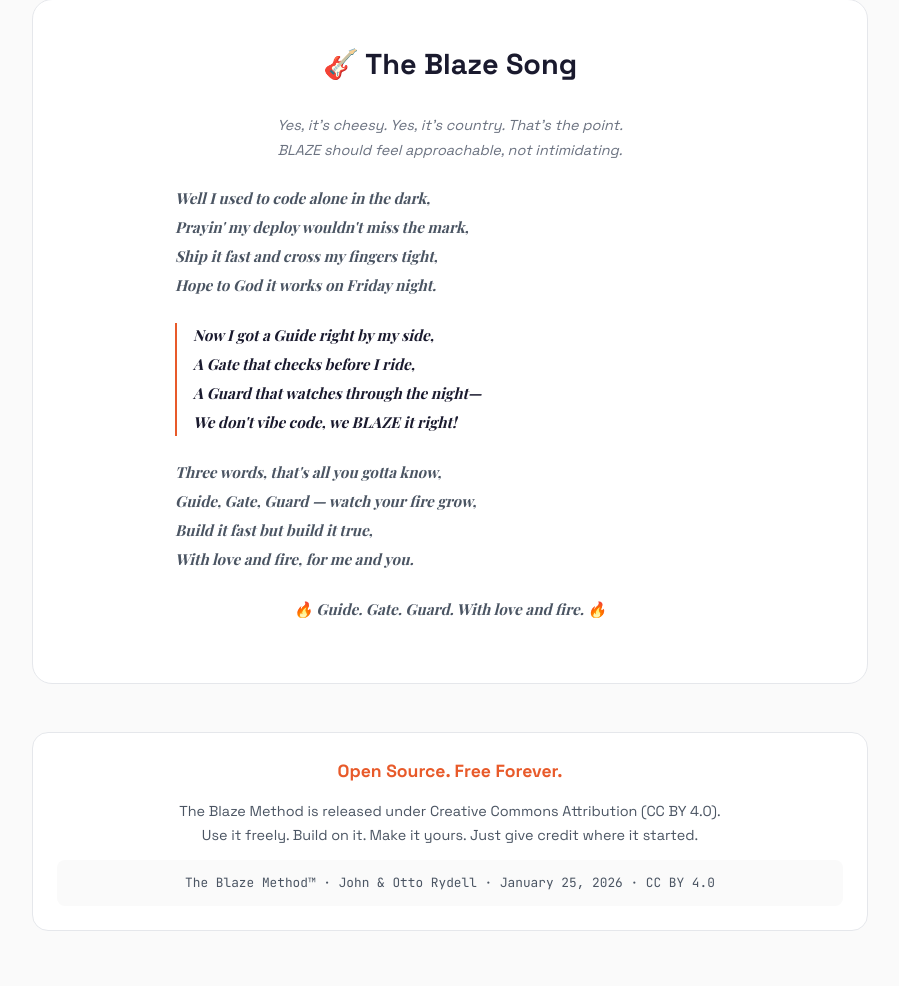
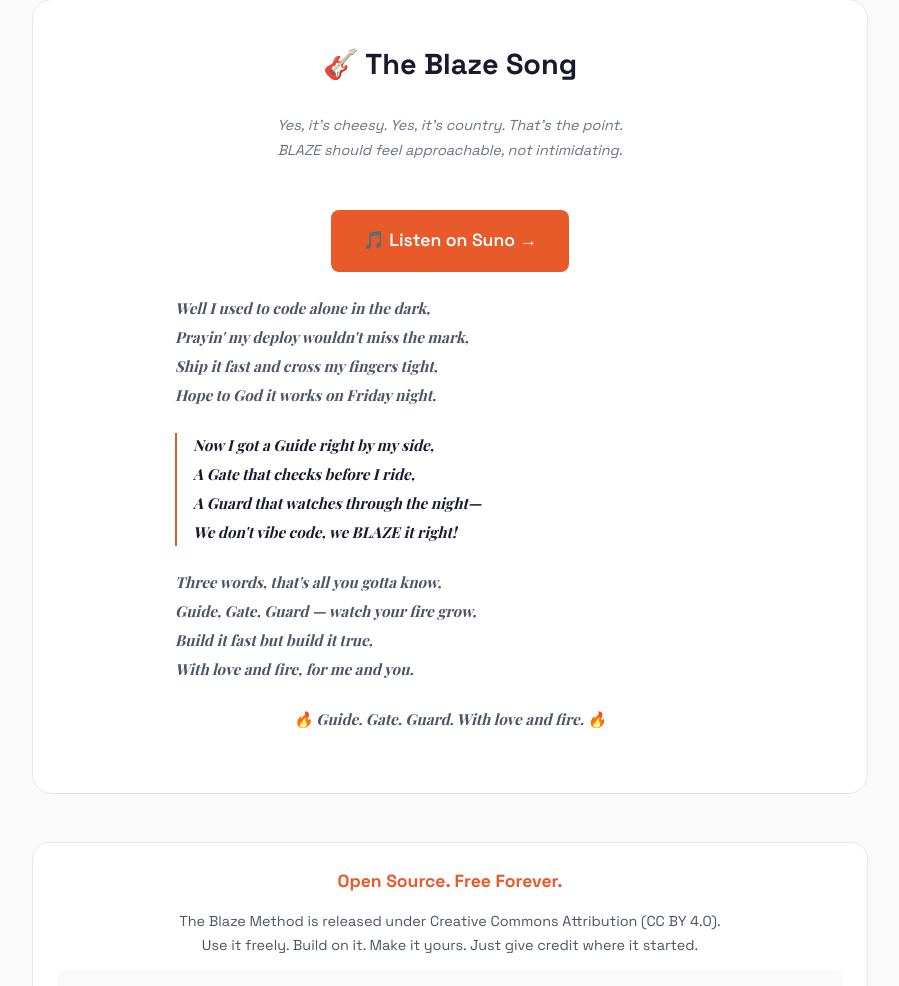
Before and after one commit to jrydell3/blazemethod, a website: page public/index.html in a window 1280 px wide. Shown: the part 5594-6580 px from the top of the page, without its empty margins (190-1089 px from the left). Drawn offline with nearby package versions, Linux system fonts and the light colour scheme; a web font is replaced by a local one.

Commit message:
Add Suno song link to website
Added 'Listen on Suno' button above the lyrics so visitors can hear the actual song.

Co-Authored-By: Claude Sonnet 4.5 <noreply@anthropic.com>

```diff
--- a/public/index.html
+++ b/public/index.html
@@ -1252,6 +1252,12 @@
             <h2>🎸 The Blaze Song</h2>
             <p class="song-disclaimer">Yes, it's cheesy. Yes, it's country. That's the point.<br>BLAZE should feel approachable, not intimidating.</p>
 
+            <div style="text-align: center; margin-bottom: 1.5rem;">
+                <a href="https://suno.com/s/mj6yyAaY8oB7oLkd" class="cta-button" target="_blank" style="display: inline-block;">
+                    🎵 Listen on Suno →
+                </a>
+            </div>
+
             <div class="lyrics">
                 <div class="verse">
                     <div class="line">Well I used to code alone in the dark,</div>
```
